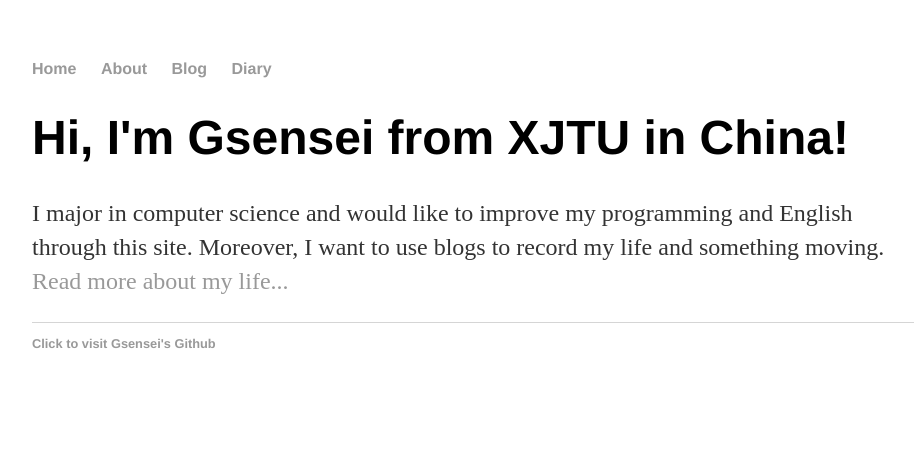
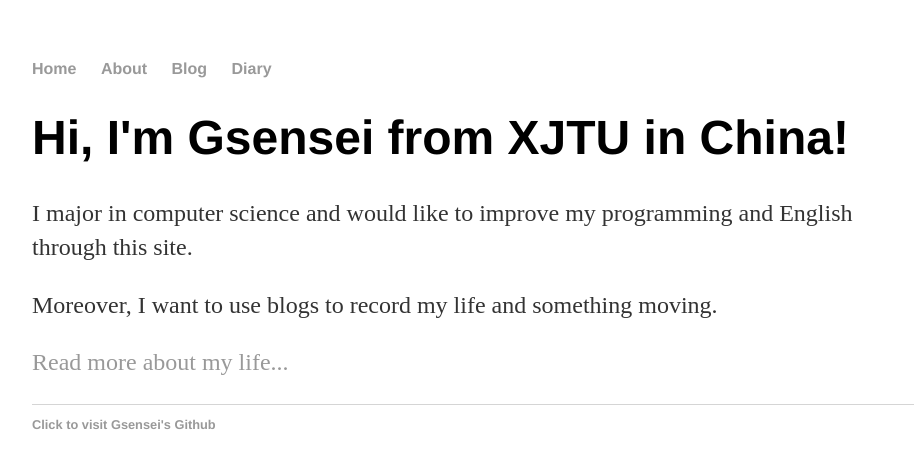
Before and after one commit to tlGsensei/tlGsensei.github.io, a Jekyll site: the page built from index.html, in a window 1280 px wide. Shown: the top 468 px of the page, without its empty margins (160-1074 px from the left). Built offline with Jekyll 4.4.1, drawn with Linux system fonts in a browser that asks for light colours.

```diff
--- a/index.html
+++ b/index.html
@@ -5,5 +5,7 @@ title: Gensei's Blog
 
 <div class="blurb">
 	<h1>Hi, I'm Gsensei from XJTU in China!</h1>
-	<p>I major in computer science and would like to improve my programming and English through this site. Moreover, I want to use blogs to record my life and something moving. <a href="/about">Read more about my life...</a></p>
+	<p>I major in computer science and would like to improve my programming and English through this site. </p>
+	<p>Moreover, I want to use blogs to record my life and something moving.</p>
+	<p><a href="/about">Read more about my life...</a></p>
 </div><!-- /.blurb -->
```
